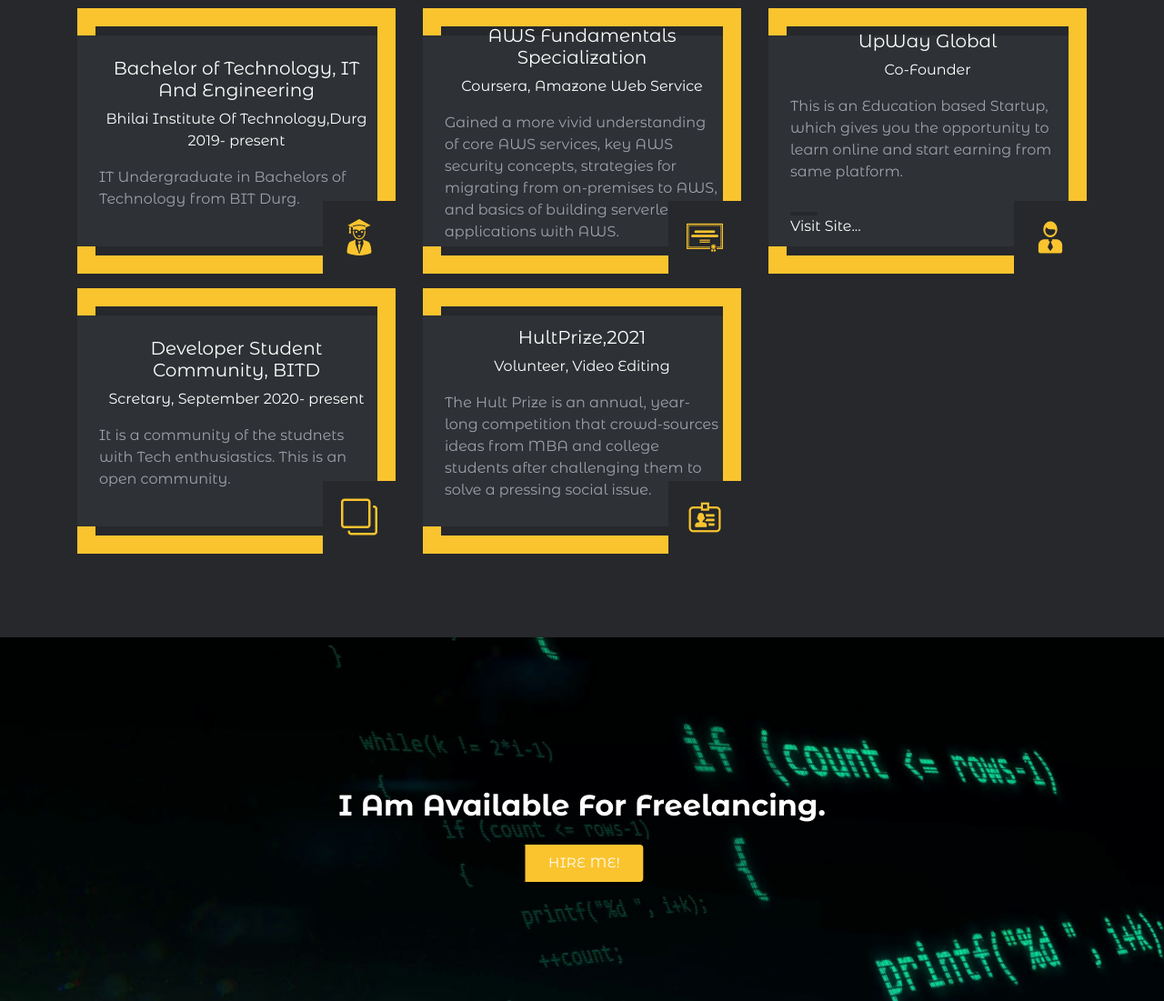
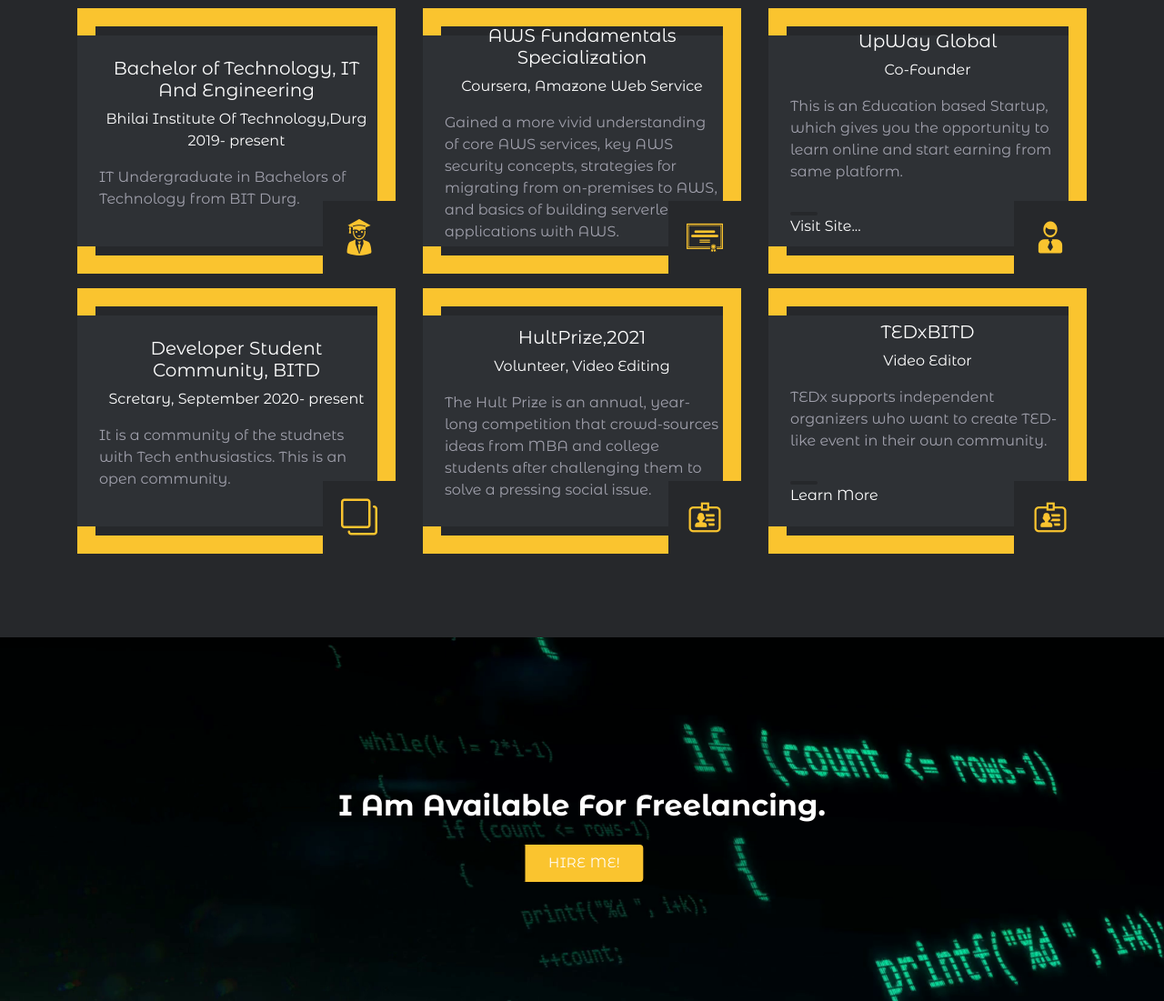
Before and after one commit to RahulKesharwani353/my-portfolio, a plain HTML site: page index.html in a window 1280 px wide. Shown: the part 2036-3137 px from the top of the page at 91% size. Drawn offline with nearby package versions, Linux system fonts and the light colour scheme; files whose address does not match are found by name.

Commit message:
UPDATED CHANGES

```diff
--- a/index.html
+++ b/index.html
@@ -265,6 +265,21 @@
                                     <p class=" text-white text-center">Volunteer, Video Editing</p>
                                     <p class="mt-3 text-muted">
                                      The Hult Prize is an annual, year-long competition that crowd-sources ideas from MBA and college students after challenging them to solve a pressing social issue.
+                                    </p>
+                                </div>
+                            </div>
+                        </div>
+                    </div>
+                     <div class="col-lg-4">
+                        <div class="box mt-3">
+                            <i class="mbri icofont-id-card mbri1"></i>
+                            <div class="text">
+                                <div>
+                                    <h5>TEDxBITD</h5>
+                                    <p class=" text-white text-center">Video Editor</p>
+                                    <p class="mt-3 text-muted">
+                                     TEDx supports independent organizers who want to create TED-like event in their own community.
+                                     <a target="_blank" href="https://tedxbitd-d1496.web.app" class="right-align">Learn More</a>
                                     </p>
                                 </div>
                             </div>
@@ -646,7 +661,7 @@
 <a target="_blank" href="https://www.linkedin.com/in/rahul-kesharwani-b50b46190"><i class="icofont-linkedin text-custom h1"></i></a>
 <a target="_blank" href="https://twitter.com/Rahul10900?s=09" ><i class="icofont-twitter text-custom h1"></i></a>
 <a target="_blank" href="https://github.com/RahulKesharwani353"><i class="fa fa-github text-custom h1"></i></a>
-<a target="_blank" href=" https://instagram.com/_.rahull.k._?igshid=1s7p3h7q7lkvt"><i class="icofont-instagram text-custom h1"></i></a>
+<a target="_blank" href="https://www.instagram.com/rahulkesharwani353/"><i class="icofont-instagram text-custom h1"></i></a>
 <a ><i class="icofont-stack-overflow text-custom h1"></i></a>
 <a target="_blank" href="https://www.facebook.com/rahul.kesharwani.7587"><i class="icofont-facebook text-custom h1"></i></a>
 </div>
@@ -664,7 +679,7 @@
                 <div class="row justify-content-center text-center">
                     <div class="col-md-12">
                         <div class="text-center text-white footer-alt">
-                            <p class="text-muted mb-0"> &copy; 2021| Design by <a href="#"><span data-title="Rahul"> Rahul Kesharwani</span></a>.</p>
+                            <p class="text-muted mb-0"> &copy; 2021| Design by <a href="#"><span data-title="Rahul Kesharwani"> Rahul Kesharwani</span></a>.</p>
                         </div>
                     </div>
                 </div>
```
Also changed, not shown: error.html (+1 -1 lines).
